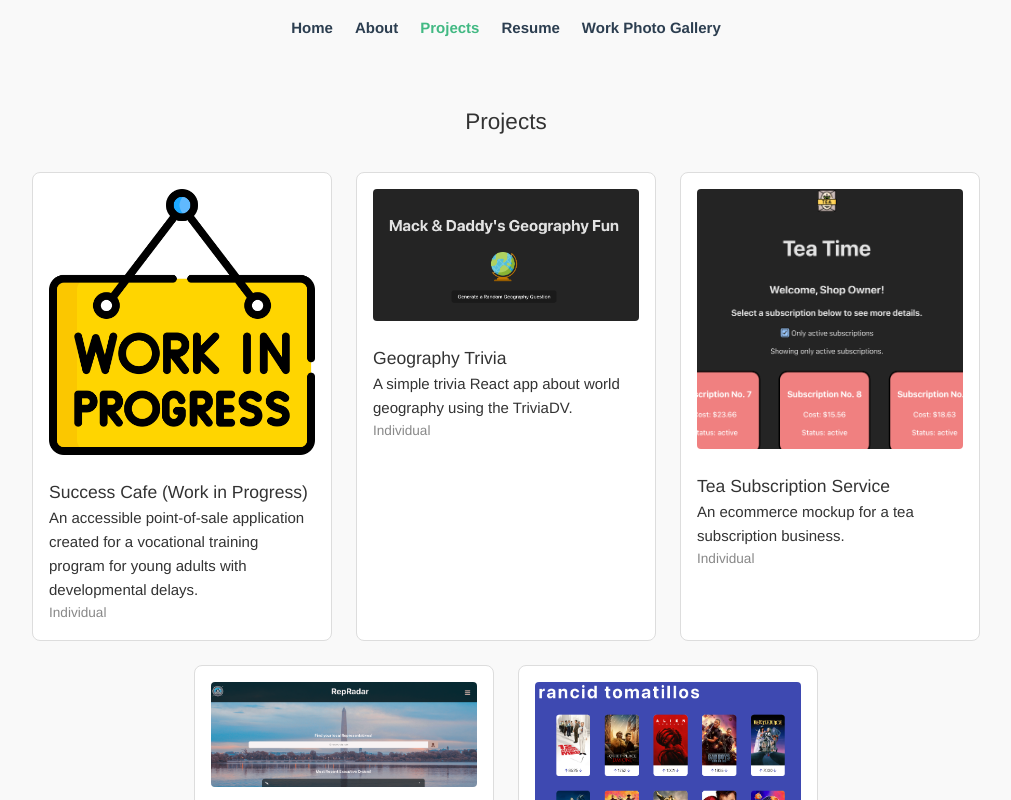
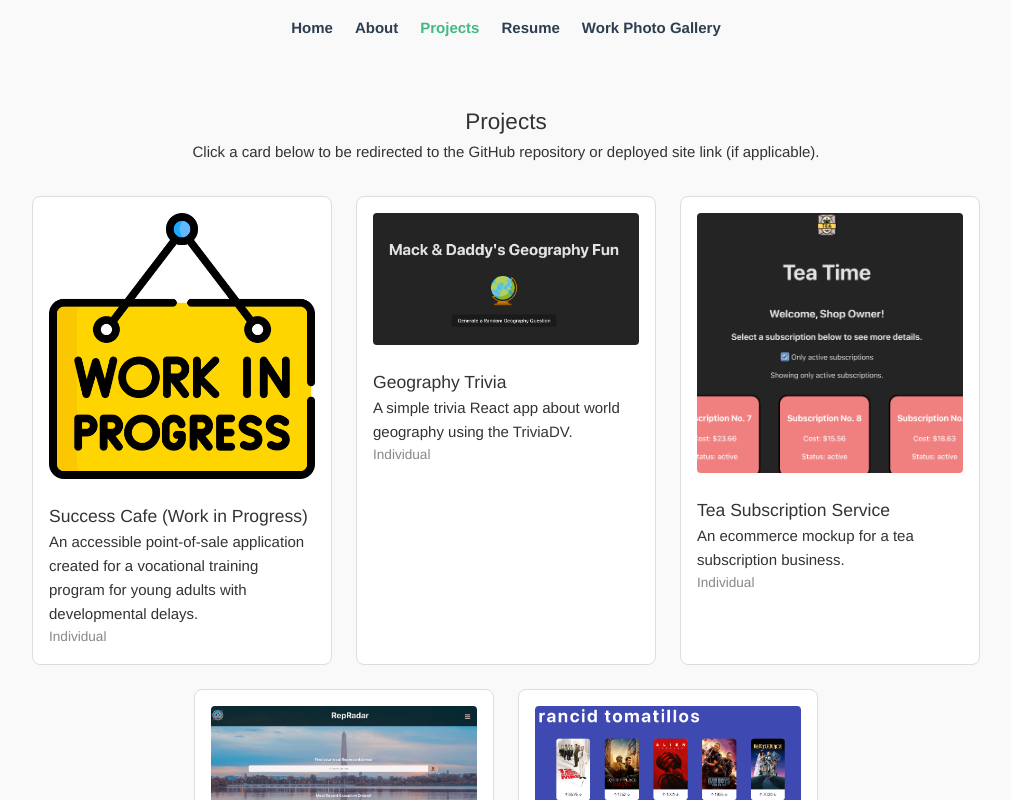
Before and after one commit to jbleggi/portfolio, a Vue app: page /projects in a window 1280 px wide. Shown: the top 800 px of the page, without its empty margins (134-1145 px from the left). Built offline with nearby package versions, Linux system fonts and the light colour scheme.

Commit message:
Add Project Link to project card

```diff
--- a/src/components/ProjectCard.vue
+++ b/src/components/ProjectCard.vue
@@ -1,11 +1,11 @@
 <!-- ProjectCard.vue: Reusable card for each project (title, image, description, etc.) -->
 <template>
-  <div class="project-card">
+  <a :href="link" class="project-card" target="_blank" rel="noopener noreferrer">
     <img v-if="image" :src="image" :alt="title" class="project-image" />
     <h3>{{ title }}</h3>
     <p>{{ description }}</p>
     <p class="project-type">{{ type }}</p>
-  </div>
+  </a>
 </template>
 
 <script>
@@ -19,18 +19,27 @@ export default {
       type: String,
       default: 'Individual',
     },
+    link: String
   },
 }
 </script>
 
 <style scoped>
 .project-card {
+  display: block;
+  text-decoration: none;
+  color: inherit;
   border: 1px solid #ddd;
   border-radius: 8px;
   padding: 1rem;
   background-color: #fff;
   max-width: 300px;
   text-align: left;
+  transition: box-shadow 0.2s ease;
+}
+
+.project-card:hover {
+  box-shadow: 0 2px 8px rgba(0, 0, 0, 0.15);
 }
 
 .project-image {
--- a/src/views/ProjectsView.vue
+++ b/src/views/ProjectsView.vue
@@ -2,6 +2,7 @@
   <template>
     <div class="projects-view">
       <h2>Projects</h2>
+      <p>Click a card below to be redirected to the GitHub repository or deployed site link (if applicable).</p>
       <div class="projects-grid">
         <ProjectCard
           v-for="project in projects"
@@ -10,6 +11,7 @@
           :description="project.description"
           :image="project.image"
           :type="project.type"
+          :link="project.link"
         />
       </div>
     </div>
@@ -19,7 +21,7 @@
   import ProjectCard from '@/components/ProjectCard.vue'
 
   export default {
-    name: 'Projects',
+    name: 'ProjectsView',
     components: {
       ProjectCard,
     },
@@ -31,30 +33,35 @@
             description: 'An accessible point-of-sale application created for a vocational training program for young adults with developmental delays.',
             image: '/images/projects/work-in-progress.png',
             type: 'Individual',
+            link: "https://github.com/jbleggi/success_pos_fe",
           },
           {
             title: 'Geography Trivia',
             description: 'A simple trivia React app about world geography using the TriviaDV.',
             image: '/images/projects/geography_trivia.png',
             type: 'Individual',
+            link: "https://geography-trivia-ff812cf4e286.herokuapp.com/"
           },
           {
             title: 'Tea Subscription Service',
             description: 'An ecommerce mockup for a tea subscription business.',
             image: '/images/projects/tea_time.png',
             type: 'Individual',
+            link: "https://github.com/jbleggi/final-frontend"
           },
           {
             title: 'RepRadar',
             description: 'A group project that visualizes current executive orders and allows users to search for local representatives using zip code.',
             image: '/images/projects/rep_radar.png',
             type: 'Group',
+            link: "https://github.com/RedRadar-WT-Team"
           },
           {
             title: 'Rancid Tomatillos',
             description: 'A paired project for movie ratings and reviews designed to mimic Rotten Tomatoes.',
             image: '/images/projects/rancid_tomatillos.png',
             type: 'Paired',
+            link: "https://github.com/mhaefling/rancid-tomatillos"
           },
         ],
       }
```
